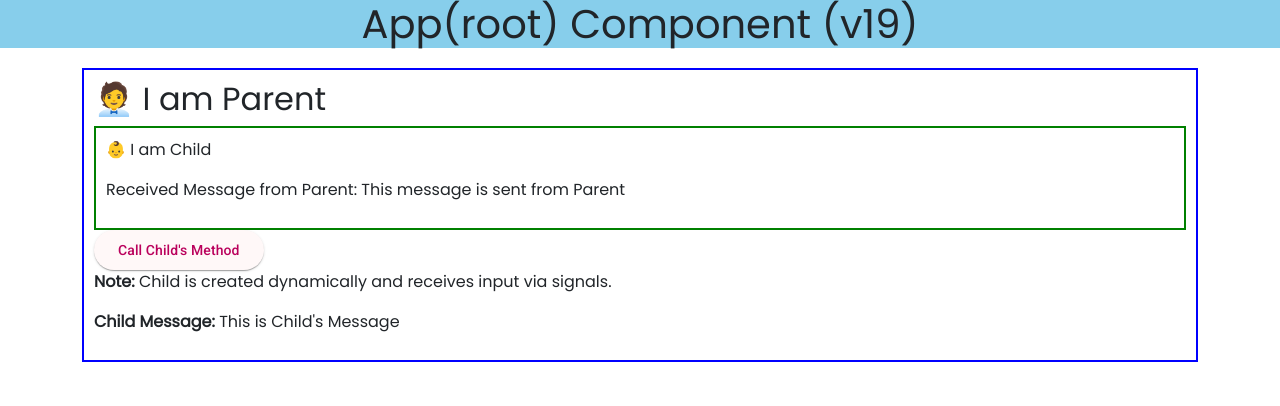
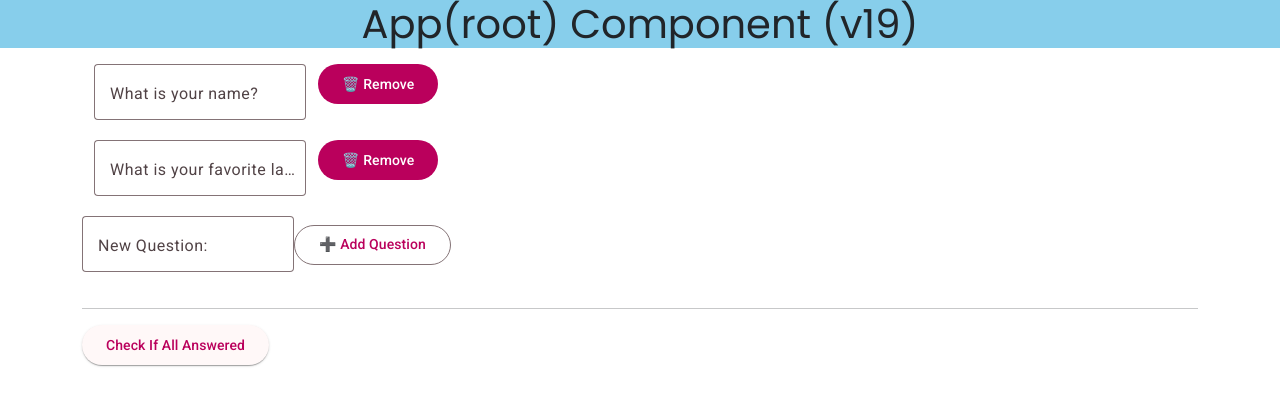
Before and after one commit to SatishKonduru/SELF-19, an Angular app: page / in a window 1280 px wide. Shown: the top 406 px of the page. Built offline with nearby package versions, Linux system fonts and the light colour scheme; a web font is replaced by a local one.

Commit message:
@ViewChildren

```diff
--- a/src/app/app.component.html
+++ b/src/app/app.component.html
@@ -13,4 +13,5 @@
 <!-- <app-for></app-for> -->
  <!-- <app-sender></app-sender> -->
   <!-- <app-view-child></app-view-child> -->
-<app-parent></app-parent>
+<!-- <app-parent></app-parent> -->
+<app-questionnaire></app-questionnaire>
--- a/src/app/app.component.ts
+++ b/src/app/app.component.ts
@@ -15,10 +15,11 @@ import { SwitchComponent } from './components/switch/switch.component';
 import { SenderComponent } from './components/sender/sender.component';
 import { ViewChildComponent } from './components/view-child/view-child.component';
 import { ParentComponent } from './components/parent/parent.component';
+import { QuestionnaireComponent } from './components/questionnaire/questionnaire.component';
 
 @Component({
   selector: 'app-root',
-  imports: [RouterOutlet, ParentComponent],
+  imports: [RouterOutlet, ParentComponent, QuestionnaireComponent],
   templateUrl: './app.component.html',
   styleUrl: './app.component.css',
 })
--- /dev/null
+++ b/src/app/components/question/question.component.html
@@ -0,0 +1,6 @@
+<div class="container">
+  <mat-form-field appearance="outline">
+    <mat-label>{{ question() }}</mat-label>
+    <input matInput type="text" [(ngModel)]="answer" />
+  </mat-form-field>
+</div>
--- /dev/null
+++ b/src/app/components/question/question.component.ts
@@ -0,0 +1,20 @@
+import { CommonModule } from '@angular/common';
+import { Component, input, Input, signal } from '@angular/core';
+import { FormsModule } from '@angular/forms';
+import { MatFormFieldModule } from '@angular/material/form-field';
+import { MatInputModule } from '@angular/material/input';
+@Component({
+  selector: 'app-question',
+  imports: [CommonModule, MatFormFieldModule, MatInputModule, FormsModule],
+  templateUrl: './question.component.html',
+  styleUrl: './question.component.css',
+})
+export class QuestionComponent {
+  // @Input() question: string = '';
+  question = input(signal(''));
+  answer: string = '';
+
+  isAnswered(): boolean {
+    return this.answer.trim().length > 0;
+  }
+}
--- /dev/null
+++ b/src/app/components/questionnaire/questionnaire.component.html
@@ -0,0 +1,35 @@
+<div class="container mt-3">
+  @for(q of questions(); let i = $index; track q.id){
+  <div class="d-flex">
+    <app-question [question]="q.text"></app-question>
+    <button mat-flat-button color="warn" (click)="removeQuestion(i)">
+      🗑️ Remove
+    </button>
+  </div>
+  }
+
+  <mat-form-field appearance="outline">
+    <mat-label>New Question: </mat-label>
+    <input
+      matInput
+      type="text"
+      [value]="newQuestion()"
+      (input)="newQuestion.set($event.target.value)"
+    />
+  </mat-form-field>
+
+  <button mat-stroked-button color="warn" (click)="addQuestion()">
+    ➕ Add Question
+  </button>
+
+  <hr />
+  <button mat-raised-button color="primary" (click)="checkAnswers()">
+    Check If All Answered
+  </button>
+
+  @if(allAnswered() && checked()){
+  <p>✅ All questions answered!</p>
+  } @if(!allAnswered() && checked()){
+  <p>❌ Some questions are unanswered.</p>
+  }
+</div>
--- /dev/null
+++ b/src/app/components/questionnaire/questionnaire.component.ts
@@ -0,0 +1,68 @@
+import { CommonModule } from '@angular/common';
+import {
+  Component,
+  computed,
+  effect,
+  QueryList,
+  signal,
+  ViewChildren,
+} from '@angular/core';
+import { MatInputModule } from '@angular/material/input';
+import { MatFormFieldModule } from '@angular/material/form-field';
+import { MatButtonModule } from '@angular/material/button';
+import { QuestionComponent } from '../question/question.component';
+import { FormsModule } from '@angular/forms';
+interface QuestionItem {
+  id: number;
+  text: string;
+}
+@Component({
+  selector: 'app-questionnaire',
+  imports: [
+    CommonModule,
+    MatInputModule,
+    MatFormFieldModule,
+    MatButtonModule,
+    FormsModule,
+    QuestionComponent,
+  ],
+  templateUrl: './questionnaire.component.html',
+  styleUrl: './questionnaire.component.css',
+})
+export class QuestionnaireComponent {
+  // ✅ Signal-based state
+  questions = signal<QuestionItem[]>([
+    { id: 1, text: 'What is your name?' },
+    { id: 2, text: 'What is your favorite language?' },
+  ]);
+
+  newQuestion = signal('');
+  nextId = signal(2);
+  checked = signal(false);
+
+  @ViewChildren(QuestionComponent)
+  questionComponents!: QueryList<QuestionComponent>;
+  allAnswered = signal(false);
+
+  addQuestion() {
+    const questionText = this.newQuestion().trim();
+    if (questionText) {
+      this.questions.update((qList) => [
+        ...qList,
+        { id: this.nextId(), text: questionText },
+      ]);
+      this.nextId.update((n) => n + 1);
+      this.newQuestion.set('');
+    }
+  }
+
+  removeQuestion(index: number) {
+    this.questions.update((qList) => qList.filter((_, i) => i !== index));
+  }
+
+  checkAnswers() {
+    this.checked.set(true);
+    const all = this.questionComponents.toArray().every((q) => q.isAnswered());
+    this.allAnswered.set(all);
+  }
+}
```
Also changed, not shown: src/app/components/question/question.component.css (added), src/app/components/questionnaire/questionnaire.component.css (added).
